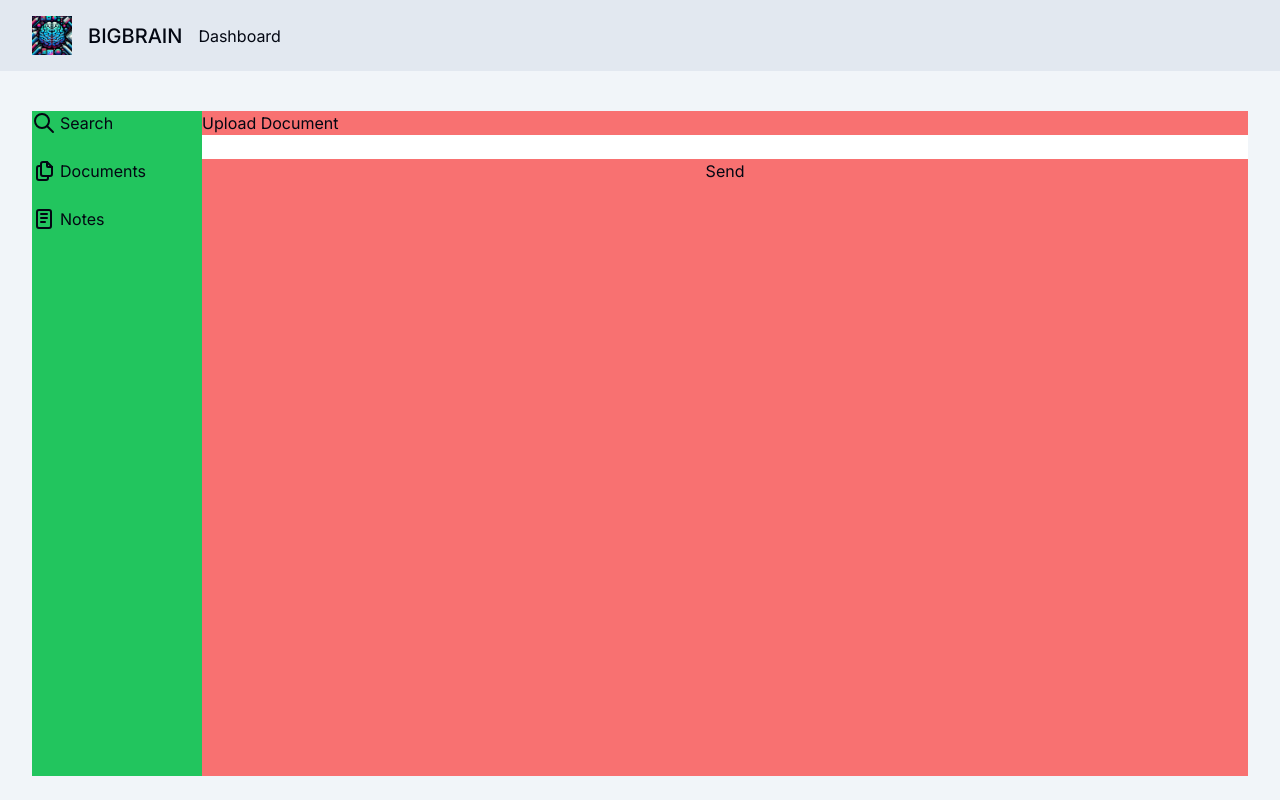
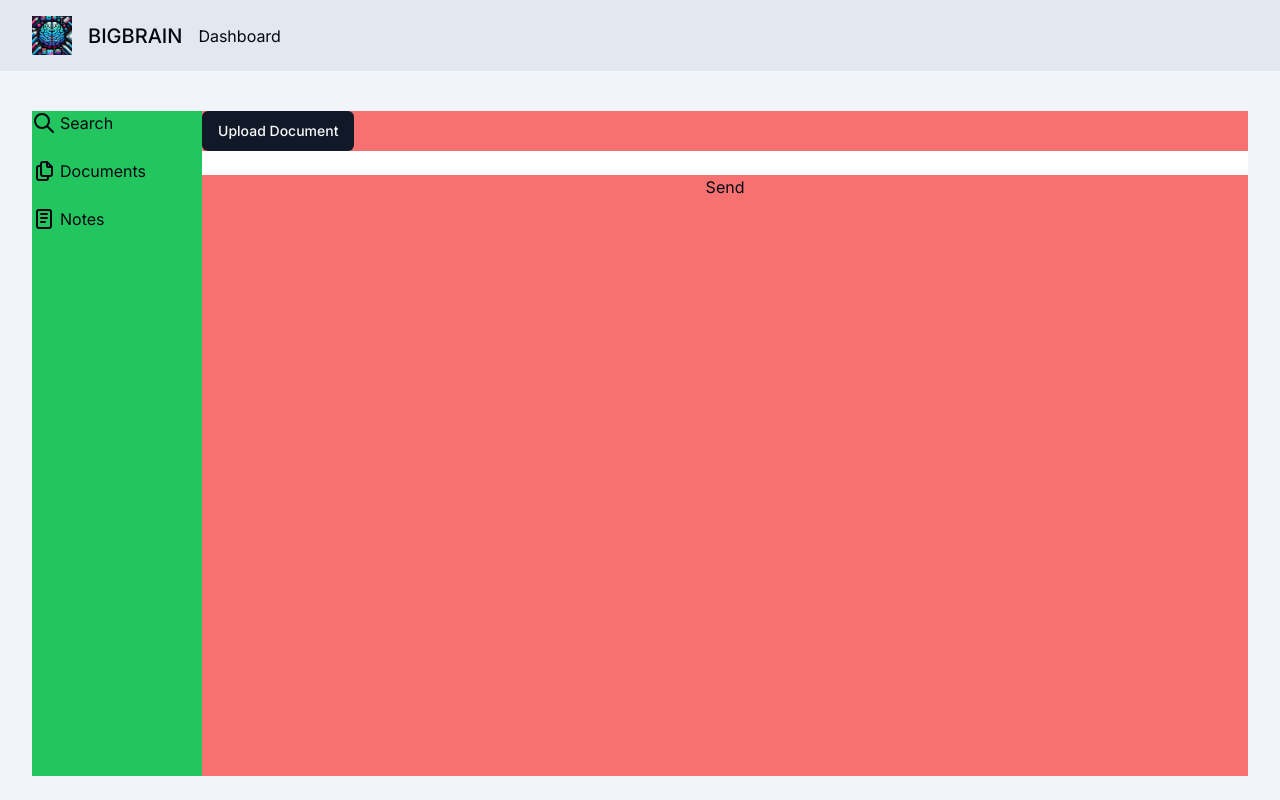
Before and after one commit to teomikitenko/big-brain, a Next.js app: page /dashboard/documents in a window 1280 px wide. Built offline with nearby package versions, Linux system fonts and the light colour scheme.

Commit message:
add chat and upload button component

```diff
--- a/app/actions/askAi.ts
+++ /dev/null
@@ -1,10 +0,0 @@
-'use server'
-
-import { Doc } from "../../convex/_generated/dataModel";
-
-
-//TODO - askAi will have vectoreStore in parameter.Use this store for generate answer from llm but maybe dont need take from parameter
-export async function askAi(){
-
-
-}
--- a/app/api/chat/route.ts
+++ b/app/api/chat/route.ts
@@ -20,9 +20,9 @@ import { NextRequest } from "next/server";
 export const dynamic = "force-dynamic";
 
 export async function POST(request: Request) {
-  const blobFile = await request.blob();
-  const doc = await blobFile.text();
-  const { prompt: question } = await request.json();
+  const  res = await request.json();
+/*   const doc = await blobFile.text();
+  const { prompt: question } = await request.json(); */
 /*   const ragChain: RunnableSequence<any, string> = await fetchAction(
     api._create.load.loadEmbeddings,
     { doc }
--- a/app/dashboard/documents/page.tsx
+++ b/app/dashboard/documents/page.tsx
@@ -1,40 +1,15 @@
-"use client";
-import React, { useContext, useEffect, useState } from "react";
-import { useChat, useCompletion } from "ai/react";
-import { ModalContext } from "@/components/Provider";
+import UploadButton from "@/components/UploadButton";
+import Chat from "@/components/Chat";
+
 export const dynamic = "force-dynamic";
-import type { ConvexVectorStoreType } from "@/types/types";
 
-
-//TODO - vectoreStore worked.now need return vectoreStore from action and if i start ask question i need send this in askAi action
+//TODO - implement chat functional this api route
 
 const DocumentsPage = () => {
-  const [file, setfile] = useState<FileList | null>();
-  const [vectoreStore, setVectoreStore] = useState<ConvexVectorStoreType|undefined>()
-    const { completion, input, handleInputChange, handleSubmit } = useCompletion({
-    api: "/api/chat",
-  });
-  const context = useContext(ModalContext);
-  // rework flow - need load file first and after show chat
-  const sendFile = async(e:FormData)=>{
-  console.log(e)
-  }
   return (
     <div className="w-full">
-       <button onClick={()=>context?.setShowModal(true)}>Upload Document</button>
-
-           <form className="flex flex-col" onSubmit={handleSubmit}>
-        <div>{completion}</div>
-        <input
-          name="prompt"
-          value={input}
-          onChange={handleInputChange}
-          id="input"
-        />
-
-        <button type="submit">Send</button>
-
-      </form>
+      <UploadButton/>
+      <Chat/>
     </div>
   );
 };
--- /dev/null
+++ b/components/Chat.tsx
@@ -0,0 +1,28 @@
+'use client'
+import { useContext} from "react";
+import { useCompletion } from "ai/react";
+import { ModalContext } from "./Provider";
+
+const Chat = () => {
+    const context = useContext(ModalContext);
+    const { completion, input, handleInputChange, handleSubmit } = useCompletion({
+      api: "/api/chat",
+      body:context?.resultGenerateData?.store
+    });
+  return (
+    <form className="flex flex-col" onSubmit={handleSubmit}>
+    <div>{completion}</div>
+    <input
+      name="prompt"
+      value={input}
+      onChange={handleInputChange}
+      id="input"
+    />
+
+    <button type="submit">Send</button>
+
+  </form>
+  )
+}
+
+export default Chat
--- a/components/Provider.tsx
+++ b/components/Provider.tsx
@@ -10,7 +10,7 @@ const Provider = ({ children }: { children: React.ReactNode }) => {
   const [showModal, setShowModal] = useState(false);
   const [resultGenerateData, setResultGenerateData] = useState<
     ProviderType["resultGenerateData"] | undefined
-  >(undefined);
+  >();
   return (
     <ModalContext.Provider
       value={{
--- /dev/null
+++ b/components/UploadButton.tsx
@@ -0,0 +1,13 @@
+'use client'
+import { Button } from "./ui/button";
+import { useContext } from "react";
+import { ModalContext } from "./Provider";
+
+const UploadButton = () => {
+  const context = useContext(ModalContext);
+  return (
+    <Button onClick={() => context?.setShowModal(true)}>Upload Document</Button>
+  );
+};
+
+export default UploadButton;
```
